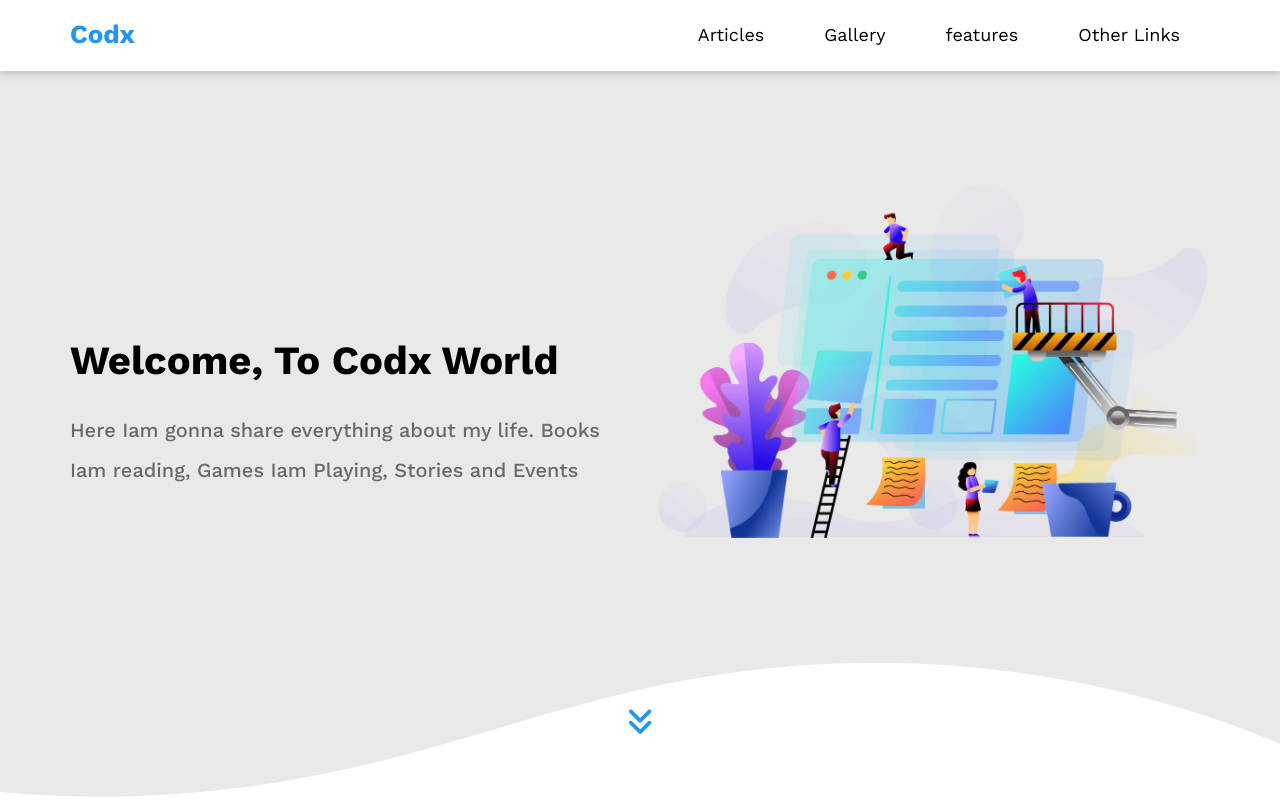
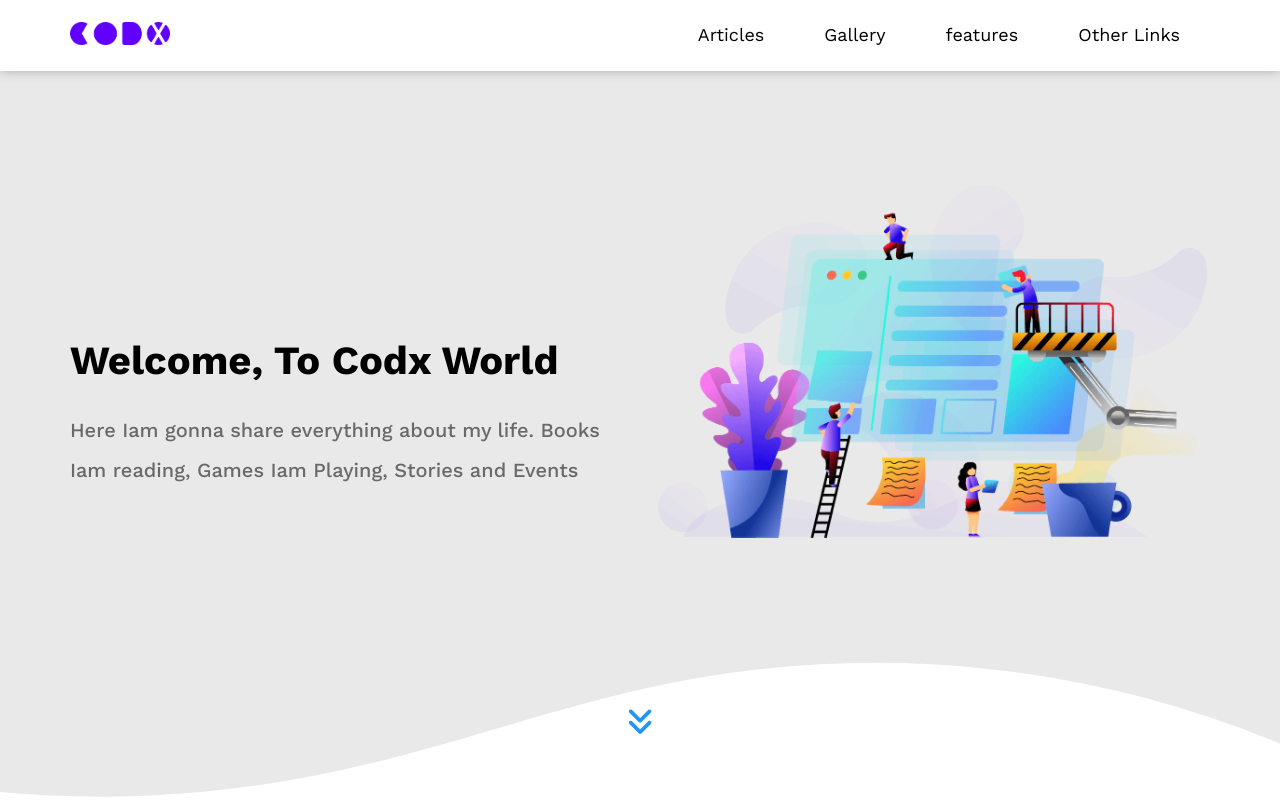
Before and after one commit to codx10/codx-website, a plain HTML site: page index.html in a window 1280 px wide. Shown: the top 800 px of the page. Drawn offline with nearby package versions, Linux system fonts and the light colour scheme; a script that the page names is missing.

Commit message:
new logo

```diff
--- a/css/stayl.css
+++ b/css/stayl.css
@@ -130,31 +130,21 @@ header .container .nav{
 
 
 }
-.nav > a{
-    font-size: 26px;
-    font-weight: bold;
+header .container .nav .logo{
+    width: 100px;
     max-height: 72px;
     color: var(--main-color);
-    display: flex;
-    flex: 1;
-    text-align: center;
-
-
-
 }
 header .menu > ul{
     display: flex;
     flex-wrap: nowrap;
     align-items: center;
     flex: 1;
-
-
-
 }
 .nav .menu > ul > li > a{
-     display: flex;
-     flex-wrap: wrap;
-     position: relative;
+    display: flex;
+    flex-wrap: wrap;
+    position: relative;
     max-height: 72px;
     text-align: center;
     padding: 25px 30px;
@@ -1744,11 +1734,8 @@ header .menu > ul{
 .footer .conetent .sochel{
     padding:0 20px;
 }
-.footer .conetent .sochel h1{
-    font-size: 50px;
-    font-weight: 600;
-    letter-spacing: -1px;
-    color: white;
+.footer .conetent .sochel img{
+    width: 150px;
     margin: 0;
 }
 .footer .conetent .sochel .icon{
--- a/index.html
+++ b/index.html
@@ -4,6 +4,7 @@
     <meta charset="UTF-8">
     <meta http-equiv="X-UA-Compatible" content="IE=edge">
     <meta name="viewport" content="width=device-width, initial-scale=1.0">
+    <link rel="shortcut icon" type="x-icon" href="img/logo2.png">
     <title>codx</title>
     <!--normalize faile-->
     <link rel="stylesheet" href="https://cdnjs.cloudflare.com/ajax/libs/font-awesome/6.4.0/css/all.min.css" integrity="sha512-iecdLmaskl7CVkqkXNQ/ZH/XLlvWZOJyj7Yy7tcenmpD1ypASozpmT/E0iPtmFIB46ZmdtAc9eNBvH0H/ZpiBw==" crossorigin="anonymous" referrerpolicy="no-referrer" />
@@ -23,7 +24,7 @@
     <header >
         <div class="container">
             <div class="nav">
-                <a href="#landing">Codx</a>
+                <a href="#landing"><img class="logo" src="img/logo1-pur.png" alt=""></a>
                 <div class="menu">
                     <ul>
                         <li><a href="#Articles">Articles</a></li>
@@ -872,7 +873,7 @@
     <div class="container">
       <div class="conetent">
         <div class="sochel">
-          <h1>CODX</h1>
+          <img src="img/logo1.png" alt="">
           <div class="icon">
             <a href=""><i class="fa-brands fa-square-facebook"></i></a>
             <a href=""><i class="fa-brands fa-twitter"></i></a>
```
Also changed, not shown: img/logo1-pur.png (added), img/logo1.png (added), img/logo2.png (added), 1 other file.
